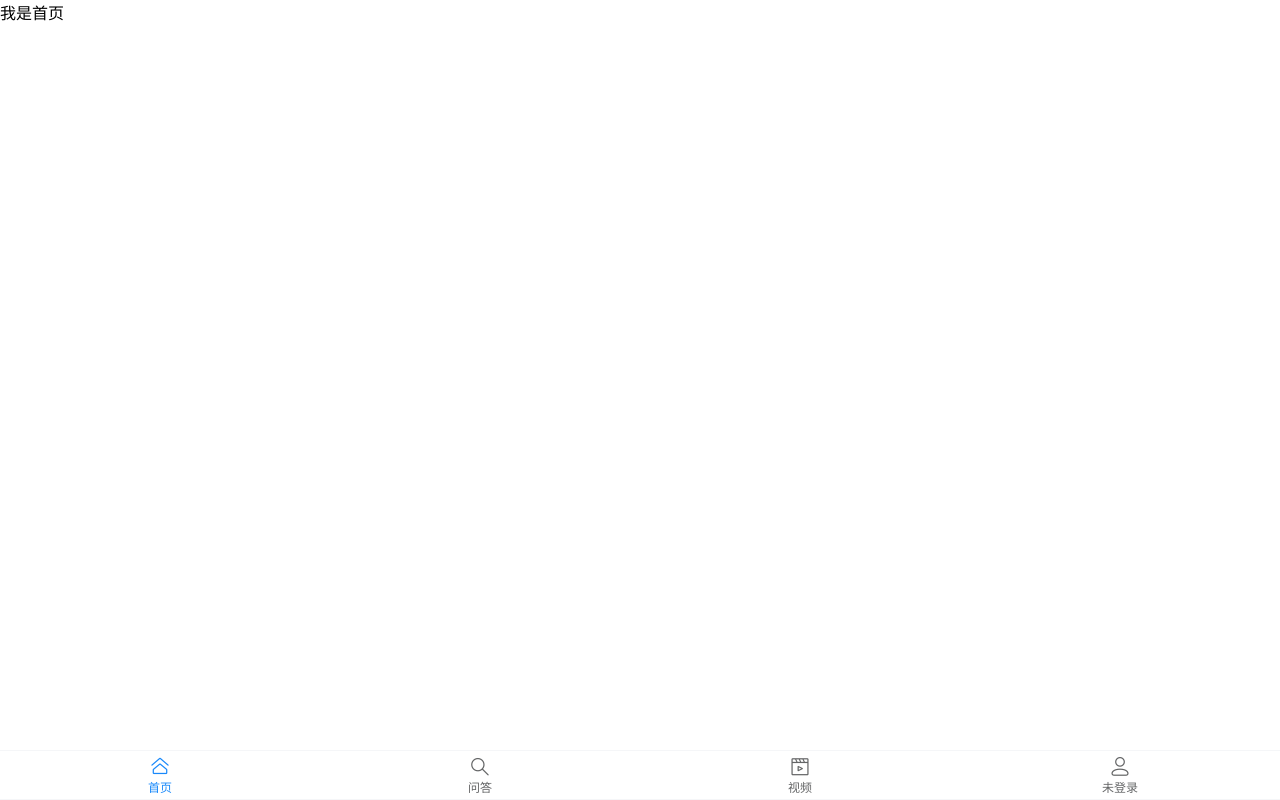
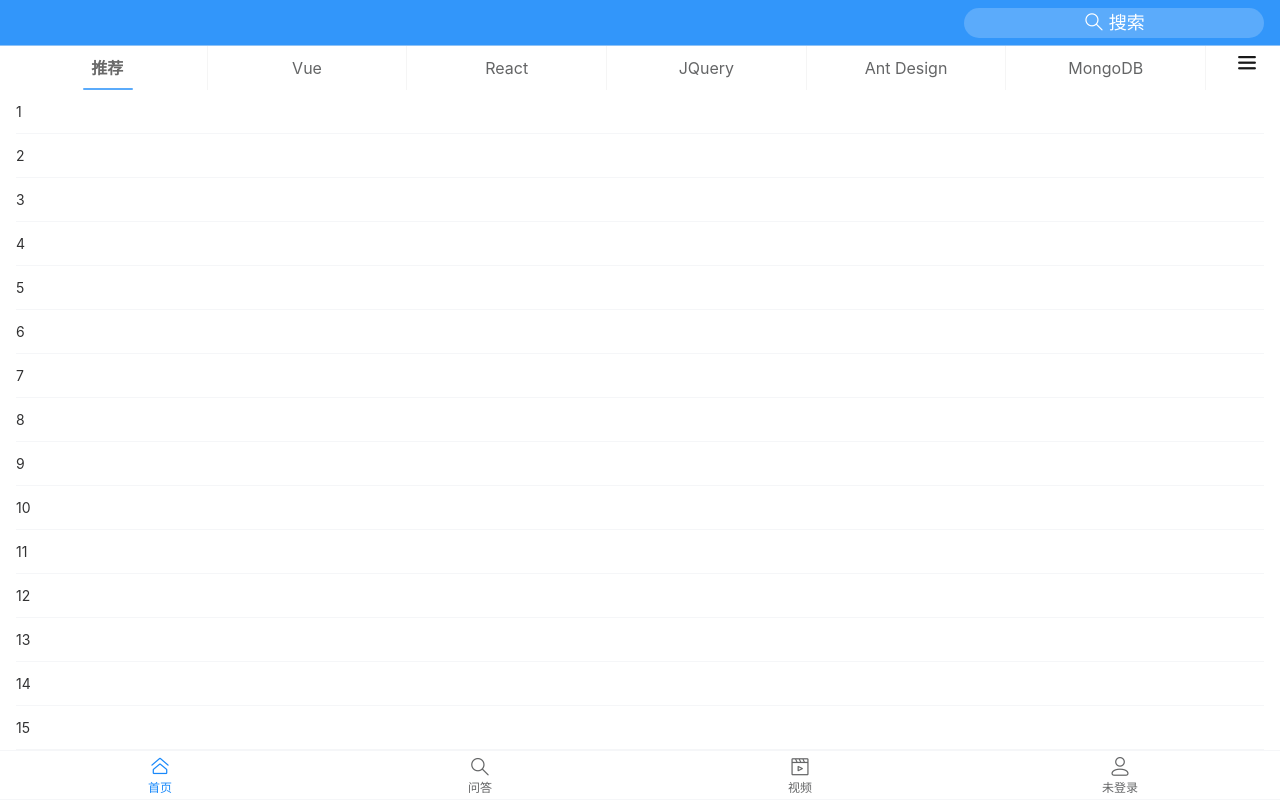
Before and after one commit to sallyinpeng/train-vant-vite-project, a Vue app: page / in a window 1280 px wide. Shown: the top 800 px of the page. Built offline with nearby package versions, Linux system fonts and the light colour scheme.

Commit message:
首页模块： 搜索组件完成， list列表布局完成，接口未写， 文章列表组件10%

```diff
--- a/src/api/user.js
+++ b/src/api/user.js
@@ -8,3 +8,23 @@
         data,
     })
 }
+
+// 封装用户自己完整的信息
+export const getUserInfo = (id) => {
+    return request({
+        method: 'GET',
+        url: 'user/info',
+        params: {userId: id},
+        headers: {
+            Authorization: `Bearer ${store.state.user.myToken}`
+        }
+    })
+}
+
+// 获取用户频道列表数据
+export const getUserChannels =() =>{
+    return request({
+        method: 'GET',
+        url: 'user/channels'
+    })
+}
--- /dev/null
+++ b/src/components/ArticleList.vue
@@ -0,0 +1,58 @@
+<template>
+  <van-list
+      v-model:loading="loading"
+      :finished="finished"
+      finished-text="没有更多了"
+      @load="onLoad"
+  >
+    <van-cell v-for="item in list" :key="item" :title="item" />
+  </van-list>
+</template>
+
+<script>
+import { ref } from 'vue';
+export default {
+  name: "ArticleList",
+  setup() {
+    const list = ref([]);
+    const loading = ref(false);
+    const finished = ref(false);
+
+    const onLoad = () => {
+      // 异步更新数据
+      // setTimeout 仅做示例，真实场景中一般为 ajax 请求
+      setTimeout(() => {
+        for (let i = 0; i < 10; i++) {
+          // list.value.push(list.value.length + 1);
+          list.value.push(list.value.length + 1);
+        }
+
+        // 加载状态结束
+        loading.value = false;
+
+        // 数据全部加载完成
+        if (list.value.length >= 40) {
+          finished.value = true;
+        }
+      }, 1000);
+    };
+
+    return {
+      list,
+      onLoad,
+      loading,
+      finished,
+    };
+  },
+  // props: {
+  //   channel: {
+  //     type: Object,
+  //     required: true
+  //   }
+  // }
+}
+</script>
+
+<style scoped>
+
+</style>
--- a/src/views/home/Index.vue
+++ b/src/views/home/Index.vue
@@ -1,13 +1,139 @@
 <template>
-  <div>我是首页</div>
+  <div class="home-container">
+    <van-nav-bar class="page-nav-bar">
+      <template #right>
+        <van-button
+            class="search-button"
+            icon="search"
+            type="info"
+            round
+            size="small">
+          搜索
+        </van-button>
+      </template>
+    </van-nav-bar>
+    <van-tabs class="channels-tabs" v-model:active="active">
+      <!--      <van-tab title="推荐"><ArticleList :channel="channel"/></van-tab>-->
+      <van-tab title="推荐">
+        <ArticleList/>
+      </van-tab>
+      <van-tab title="Vue">
+        <ArticleList/>
+      </van-tab>
+      <van-tab title="React">
+        <ArticleList/>
+      </van-tab>
+      <van-tab title="JQuery">
+        <ArticleList/>
+      </van-tab>
+      <van-tab title="Ant Design">
+        <ArticleList/>
+      </van-tab>
+      <van-tab title="MongoDB">
+        <ArticleList/>
+      </van-tab>
+      <template #nav-right>
+        <i class="placeholder"></i>
+        <van-icon name="wap-nav" class="nav-btn"></van-icon>
+      </template>
+    </van-tabs>
+  </div>
 </template>
 
 <script>
+import {ref} from 'vue';
+import ArticleList from "../../components/ArticleList.vue";
+// import {ref, reactive, onMounted, toRefs} from 'vue';
+// import {getUserChannels} from '../../api/user'
+
+// function useChannels() {
+//   const state = reactive({
+//     channels: []
+//   })
+//   const loadChannels = () => {
+//     getUserChannels().then((res) => {
+//       state.channels = res.data
+//     })
+//   }
+//   onMounted(() => {
+//     loadChannels()
+//   })
+//   return {
+//     state
+//   }
+// }
+
 export default {
-  name: "Index"
+  name: "Index",
+  components: {ArticleList},
+  setup() {
+    const active = ref(0);
+    // const {state} = useChannels()
+    // return {active, ...toRefs(state)};
+    return {active,};
+  }
 }
 </script>
 
-<style scoped>
+<style lang="less" scoped>
+.home-container {
+  padding-bottom: 50px;
 
+  .page-nav-bar {
+    :deep(.van-nav-bar__text) {
+      color: #f6f6f6;
+    }
+
+    .search-button {
+      width: 300px;
+      height: 30px;
+      background-color: #5babfb;
+      border: none;
+      font-size: 18px;
+      color: #fff;
+
+      :deep(.van-button__icon) {
+        color: #fff;
+      }
+    }
+  }
+
+  .channels-tabs {
+    :deep(.van-tab) {
+      width: 120px;
+      border-right: 1px solid #f5f5f5;
+      font-size: 16px;
+    }
+
+    :deep(.van-tab--active) {
+      color: dimgrey;
+      font-weight: bold;
+    }
+
+    :deep(.van-tabs__line) {
+      width: 50px;
+      height: 2px;
+      background-color: #5babfb;
+    }
+
+    :deep(.nav-btn) {
+      position: fixed;
+      right: 0;
+      display: flex;
+      justify-content: center;
+      align-items: center;
+      width: 66px;
+      height: 32px;
+      background-color: #fff;
+      opacity: 0.902;
+      font-size: 23px;
+    }
+
+    :deep(.placeholder) {
+      flex-shrink: 0; // 占位符让标签6完整可显示
+      width: 66px;
+      height: 32px;
+    }
+  }
+}
 </style>
```
Also changed, not shown: src/views/my/Index.vue (+31 -2 lines).
